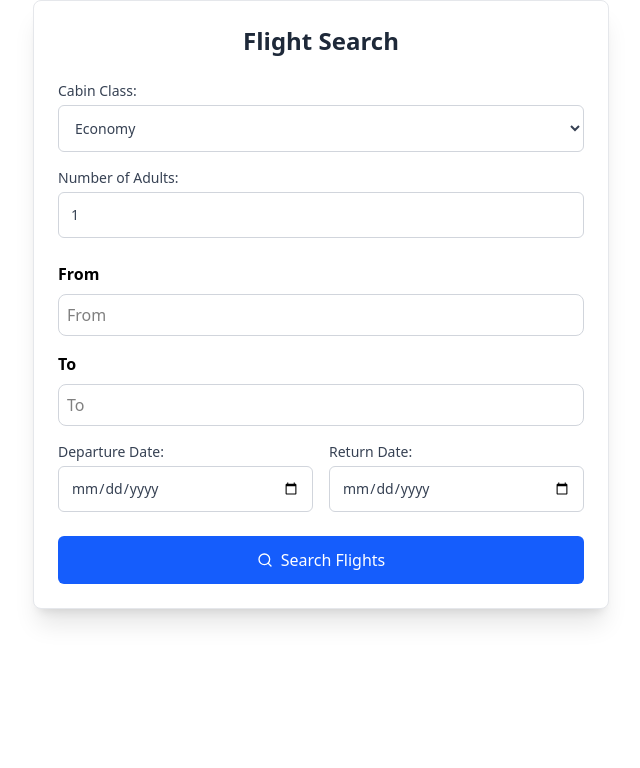
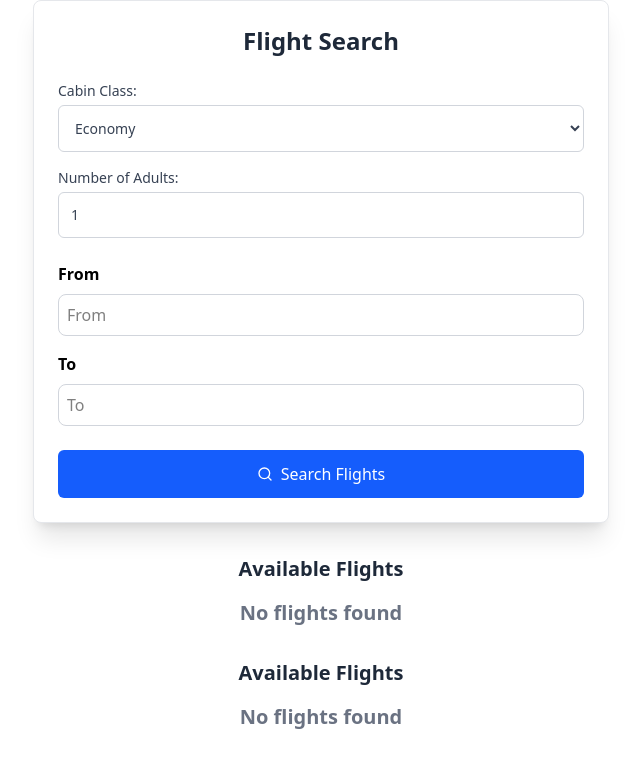
Before and after one commit to HNOONa-0/google-flights-clone, a React (Vite) app: page / in a window 1280 px wide. Shown: the top 768 px of the page, without its empty margins (319-959 px from the left). Built offline with nearby package versions, Linux system fonts and the light colour scheme.

Commit message:
add FlightResults component to display available flights and loading state in GoogleFlightClone

```diff
--- a/src/pages/GoogleFlightClone.jsx
+++ b/src/pages/GoogleFlightClone.jsx
@@ -2,6 +2,7 @@ import React, { useEffect, useRef, useState } from "react";
 import { Search } from "lucide-react";
 import AirportSearchInput from "../components/AirportsSearchInput";
 import api from "../utils/api";
+import FlightResults from "../components/FlightResults";
 
 const GoogleFlightClone = () => {
   const [departure, setDeparture] = useState("");
@@ -10,6 +11,8 @@ const GoogleFlightClone = () => {
   const [nearbyAirports, setNearbyAirports] = useState([]);
   const [airports, setAirports] = useState([]);
   const [error, setError] = useState("");
+  const [avaialableFlights, setAvailableFlights] = useState({});
+  const [isLoading, setIsLoading] = useState(false);
 
   const fromRef = useRef(null);
   const toRef = useRef(null);
@@ -24,8 +27,7 @@ const GoogleFlightClone = () => {
       setError("Please select both airports");
       return;
     }
-    console.log("fromAirport", fromAirport);
-    console.log("toAirport", toAirport);
+    setIsLoading(true);
 
     try {
       const response = await api("v2/flights/searchFlightsComplete", {
@@ -38,8 +40,11 @@ const GoogleFlightClone = () => {
         date: new Date().toISOString().split("T")[0],
       });
       console.log("response", response);
+      setAvailableFlights(response.data);
     } catch (error) {
       setError(error.message);
+    } finally {
+      setIsLoading(false);
     }
   };
 
@@ -49,6 +54,7 @@ const GoogleFlightClone = () => {
     }
   }, [error]);
   return (
+    <>
       <div className="container mx-auto p-6 bg-white shadow-xl rounded-lg max-w-xl border border-gray-200">
         <h2 className="text-2xl font-bold mb-6 text-center text-gray-800">
           Flight Search
@@ -87,26 +93,6 @@ const GoogleFlightClone = () => {
             placeholder={"To"}
             setError={setError}
           />
-        <div className="flex flex-col md:flex-row md:space-x-4 space-y-4 md:space-y-0">
-          <label className="flex-1 text-sm font-medium text-gray-700">
-            Departure Date:
-            <input
-              type="date"
-              value={departure}
-              onChange={(e) => setDeparture(e.target.value)}
-              className="block w-full mt-1 p-3 border border-gray-300 rounded-md focus:ring focus:ring-blue-300"
-            />
-          </label>
-          <label className="flex-1 text-sm font-medium text-gray-700">
-            Return Date:
-            <input
-              type="date"
-              value={returnDate}
-              onChange={(e) => setReturnDate(e.target.value)}
-              className="block w-full mt-1 p-3 border border-gray-300 rounded-md focus:ring focus:ring-blue-300"
-            />
-          </label>
-        </div>
         </div>
 
         <button
@@ -122,6 +108,13 @@ const GoogleFlightClone = () => {
           </p>
         )}
       </div>
+      <div className="w-full mt-8">
+        <h3 className="text-xl font-semibold text-center text-gray-800">
+          <FlightResults isLoading={isLoading} flights={avaialableFlights} />
+          <FlightResults isLoading={isLoading} flights={avaialableFlights} />
+        </h3>
+      </div>
+    </>
   );
 };
 
```
Lines whose indentation alone changed are shown as unchanged.
